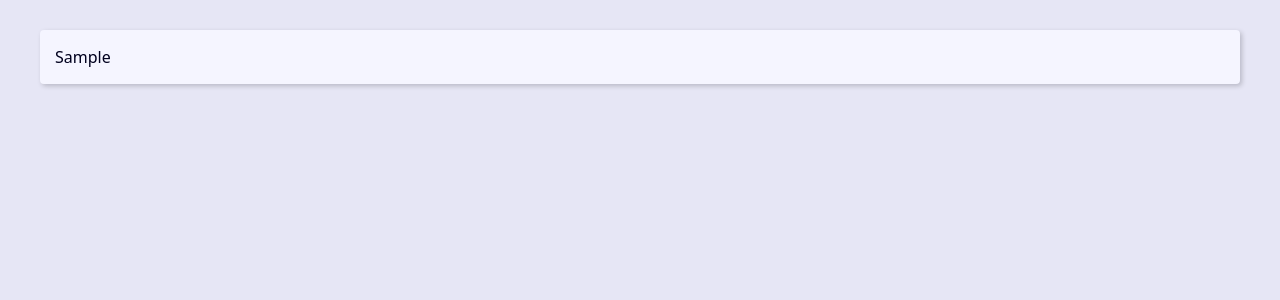
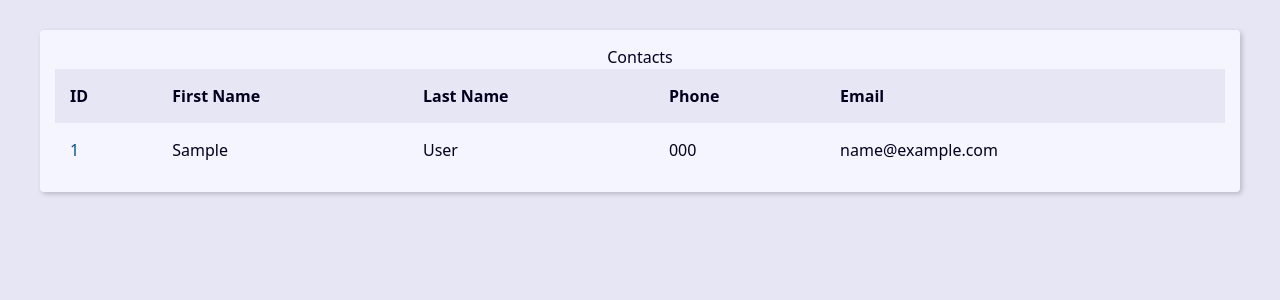
Before and after one commit to WilianZembrani/Projeto-agenda-com-django, a Django app: page / in a window 1280 px wide. Shown: the top 300 px of the page. Run offline with Django 5.2, Linux system fonts and the light colour scheme; tables that the repository leaves empty hold one stand-in row (values such as "Sample post").

Commit message:
criando a tabela que exibe os contato

```diff
--- a/contact/templates/contact/index.html
+++ b/contact/templates/contact/index.html
@@ -1,8 +1,43 @@
 {% extends "global/base.html" %}
 
 {%block content%}
-    {% for contact in contacts%}
-    {{contact.first_name}} <br>
-    {%endfor%}
-
+    <div class='responsive-table'>
+        <table class='contacts-table'>
+            <caption class='table-captions'>
+                Contacts
+            </caption>
+            <thead>
+                <tr class='table-row table-row-header'>
+                    <th class='table-header'>ID</th>
+                    <th class='table-header'>First Name</th>
+                    <th class='table-header'>Last Name</th>
+                    <th class='table-header'>Phone</th>
+                    <th class='table-header'>Email</th>
+                </tr>
+            </thead>
+            <tbody>
+                {% for contact in contacts%}
+                    <tr class ='table-row'>
+                        <td class='table-cel'>
+                            <a class ='table-link' href='#'>
+                                {{contact.id}}
+                            </a>
+                        </td>
+                        <td class='table-cel'>
+                            {{contact.first_name}}
+                        </td>
+                        <td class='table-cel'>
+                            {{contact.last_name}}
+                        </td>
+                        <td class='table-cel'>
+                            {{contact.phone}}
+                        </td>
+                        <td class='table-cel'>
+                            {{contact.email}}
+                        </td>
+                    </tr>
+                {%endfor%}
+            </tnody>
+        </table>
+    </div>
 {% endblock %}
```
